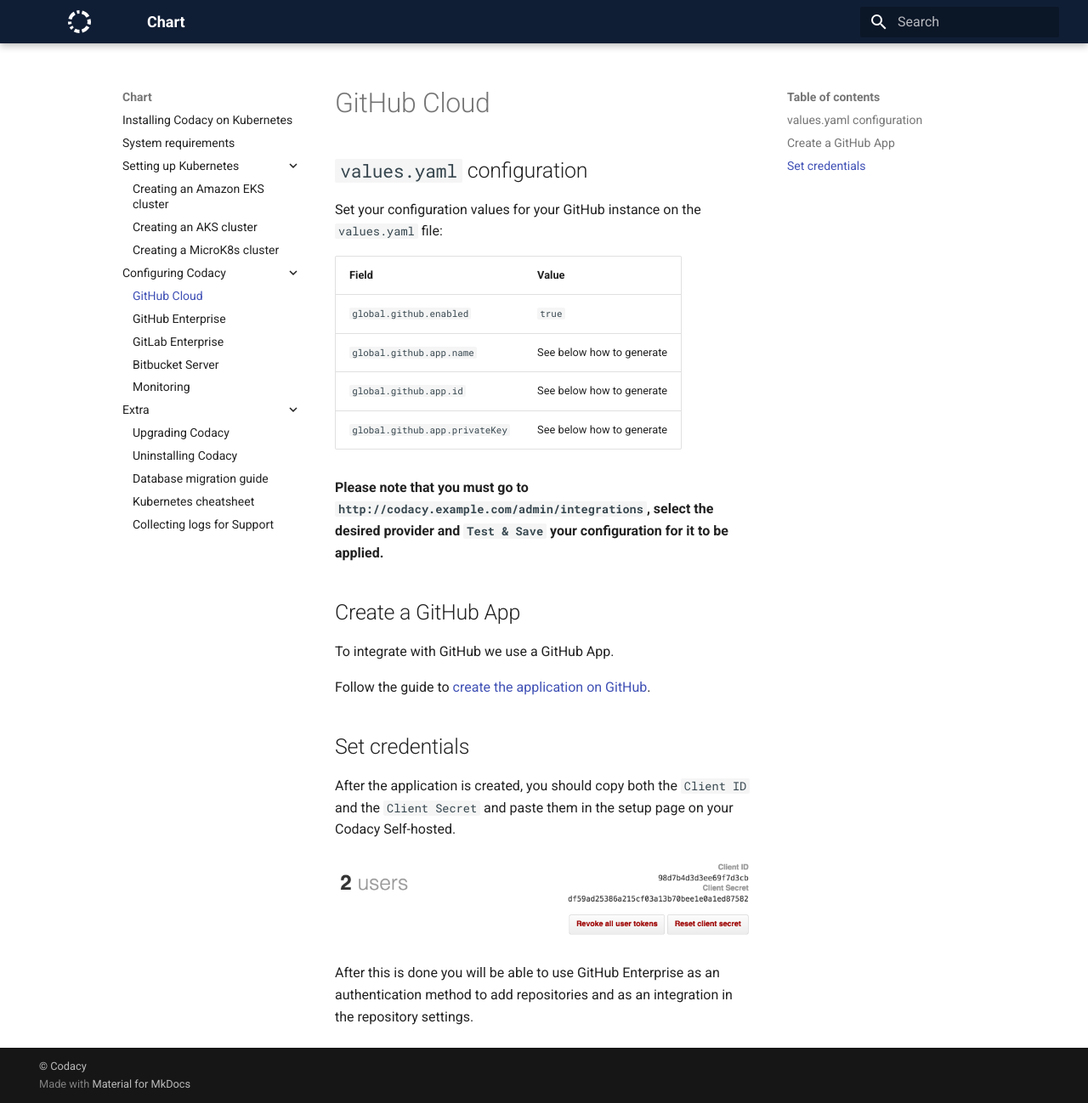
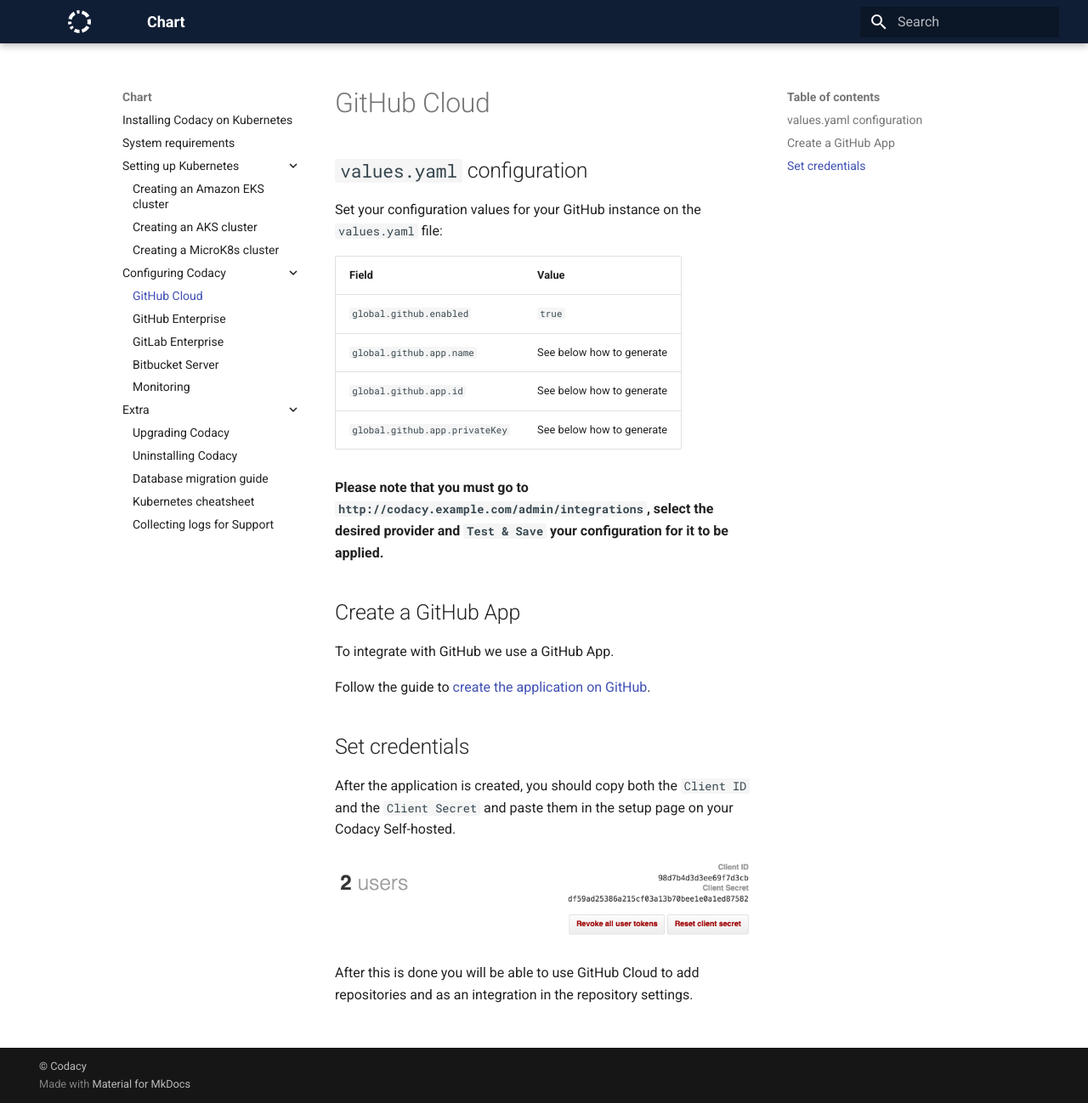
Before and after one commit to codacy/chart, an MkDocs documentation site: the page built from docs/configuration/git-providers/github-cloud.md, in a window 1280 px wide and 1298 px high. Shown: the whole window at 85% size. Built offline with MkDocs 1.6.1 and Material for MkDocs 9.7.7, drawn with Linux system fonts in a browser that asks for light colours.

Commit message:
docs: Improve documentation for github cloud integration
Co-Authored-By: Rafael Cortês <rafael@codacy.com>

```diff
--- a/docs/configuration/git-providers/github-cloud.md
+++ b/docs/configuration/git-providers/github-cloud.md
@@ -25,4 +25,4 @@
 
 ![GitHub Application](./images/github-token-retrieval.png)
 
-After this is done you will be able to use GitHub Enterprise as an authentication method to add repositories and as an integration in the repository settings.
+After this is done you will be able to use GitHub Cloud to add repositories and as an integration in the repository settings.
```
